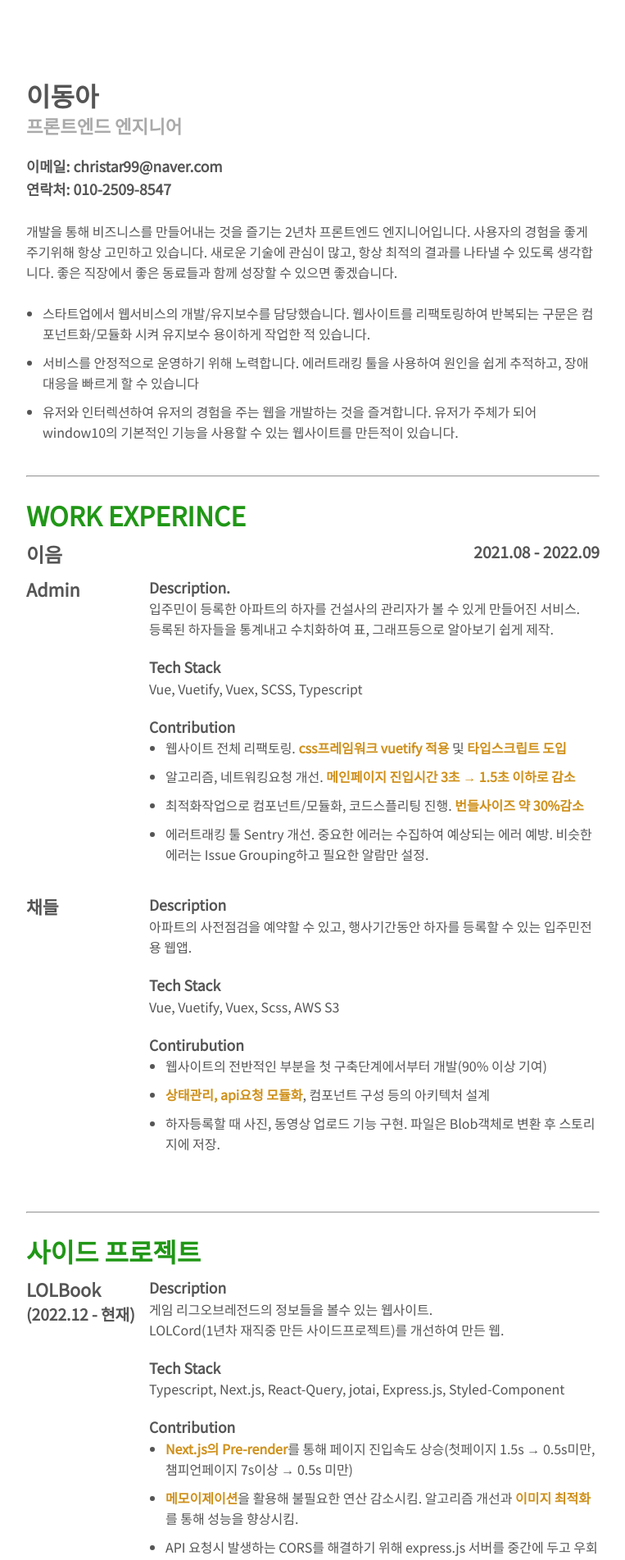
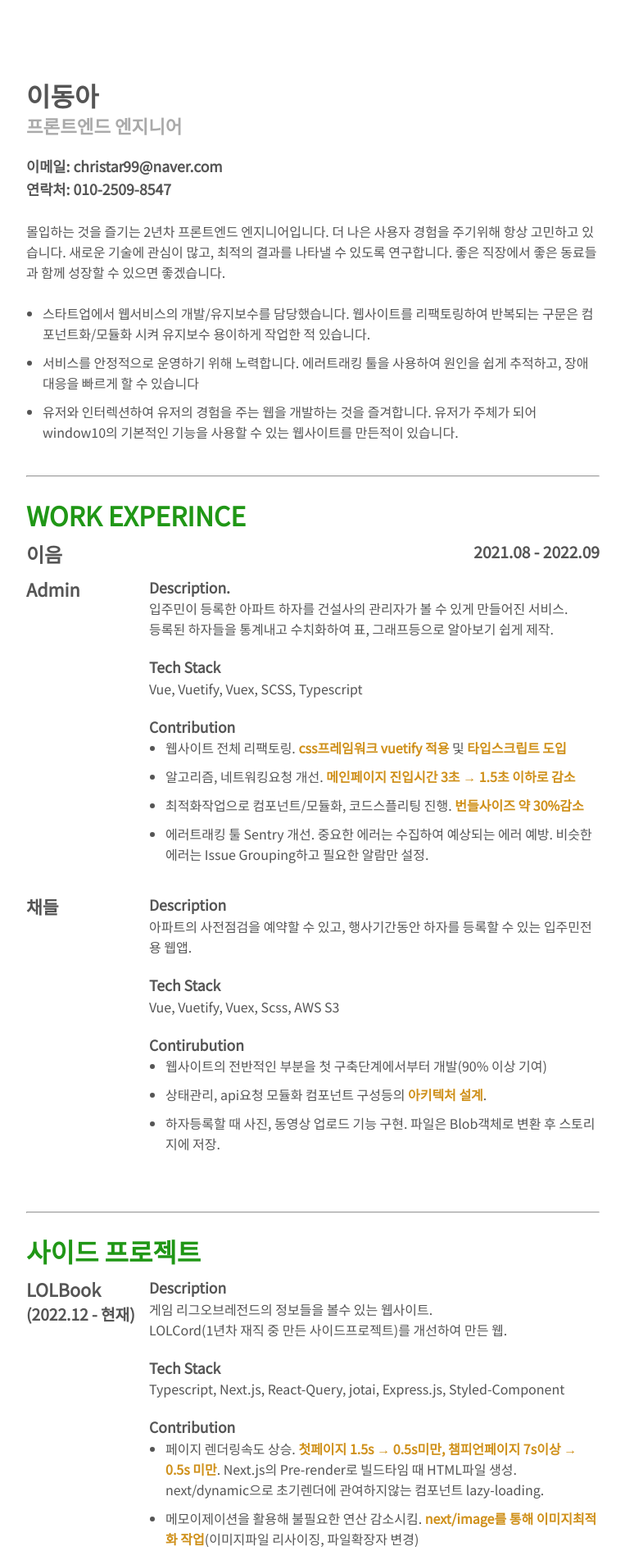
Before and after one commit to christar99/resume, a Next.js app: page / in a window 1280 px wide. Shown: the top 1903 px of the page at 82% size, without its empty margins (258-1021 px from the left). Built offline with nearby package versions, Linux system fonts and the light colour scheme.

Commit message:
이력서수정 최종본

```diff
--- a/src/pages/index.tsx
+++ b/src/pages/index.tsx
@@ -12,9 +12,9 @@ export default function index() {
                 <Phone>연락처: 010-2509-8547</Phone>
                 <Introduce>
                     <Description>
-                        개발을 통해 비즈니스를 만들어내는 것을 즐기는 2년차 프론트엔드 엔지니어입니다. 사용자의 경험을
-                        좋게 주기위해 항상 고민하고 있습니다. 새로운 기술에 관심이 많고, 항상 최적의 결과를 나타낼 수
-                        있도록 생각합니다. 좋은 직장에서 좋은 동료들과 함께 성장할 수 있으면 좋겠습니다.
+                        몰입하는 것을 즐기는 2년차 프론트엔드 엔지니어입니다. 더 나은 사용자 경험을 주기위해 항상
+                        고민하고 있습니다. 새로운 기술에 관심이 많고, 최적의 결과를 나타낼 수 있도록 연구합니다. 좋은
+                        직장에서 좋은 동료들과 함께 성장할 수 있으면 좋겠습니다.
                     </Description>
                     <ContentUL>
                         <ContentList>
@@ -42,7 +42,7 @@ export default function index() {
                     <SectionContent>
                         <ProjectSubtitle>Description.</ProjectSubtitle>
                         <Description>
-                            입주민이 등록한 아파트의 하자를 건설사의 관리자가 볼 수 있게 만들어진 서비스. <br />
+                            입주민이 등록한 아파트 하자를 건설사의 관리자가 볼 수 있게 만들어진 서비스. <br />
                             등록된 하자들을 통계내고 수치화하여 표, 그래프등으로 알아보기 쉽게 제작.
                         </Description>
                         <ProjectSubtitle>Tech Stack</ProjectSubtitle>
@@ -83,7 +83,7 @@ export default function index() {
                                 웹사이트의 전반적인 부분을 첫 구축단계에서부터 개발(90% 이상 기여)
                             </ContentList>
                             <ContentList>
-                                <Emphasis>상태관리, api요청 모듈화</Emphasis>, 컴포넌트 구성 등의 아키텍처 설계
+                                상태관리, api요청 모듈화 컴포넌트 구성등의 <Emphasis>아키텍처 설계</Emphasis>.
                             </ContentList>
                             <ContentList>
                                 하자등록할 때 사진, 동영상 업로드 기능 구현. 파일은 Blob객체로 변환 후 스토리지에 저장.
@@ -105,19 +105,22 @@ export default function index() {
                         <Description>
                             게임 리그오브레전드의 정보들을 볼수 있는 웹사이트.
                             <br />
-                            LOLCord(1년차 재직중 만든 사이드프로젝트)를 개선하여 만든 웹.
+                            LOLCord(1년차 재직 중 만든 사이드프로젝트)를 개선하여 만든 웹.
                         </Description>
                         <ProjectSubtitle>Tech Stack</ProjectSubtitle>
                         <Description>Typescript, Next.js, React-Query, jotai, Express.js, Styled-Component</Description>
                         <ProjectSubtitle>Contribution</ProjectSubtitle>
                         <ContentUL>
                             <ContentList>
-                                <Emphasis>Next.js의 Pre-render</Emphasis>를 통해 페이지 진입속도 상승(첫페이지 1.5s →
-                                0.5s미만, 챔피언페이지 7s이상 → 0.5s 미만)
+                                페이지 렌더링속도 상승.{" "}
+                                <Emphasis>첫페이지 1.5s → 0.5s미만, 챔피언페이지 7s이상 → 0.5s 미만</Emphasis>.
+                                Next.js의 Pre-render로 빌드타임 때 HTML파일 생성. next/dynamic으로 초기렌더에
+                                관여하지않는 컴포넌트 lazy-loading.
                             </ContentList>
                             <ContentList>
-                                <Emphasis>메모이제이션</Emphasis>을 활용해 불필요한 연산 감소시킴. 알고리즘 개선과{" "}
-                                <Emphasis>이미지 최적화</Emphasis>를 통해 성능을 향상시킴.
+                                메모이제이션을 활용해 불필요한 연산 감소시킴.{" "}
+                                <Emphasis>next/image를 통해 이미지최적화 작업</Emphasis>(이미지파일 리사이징, 파일확장자
+                                변경)
                             </ContentList>
                             <ContentList>
                                 API 요청시 발생하는 CORS를 해결하기 위해 express.js 서버를 중간에 두고 우회하는 방식을
@@ -207,7 +210,7 @@ const PageWrap = styled.div`
 `;
 
 const Emphasis = styled.p`
-    display: inline-block;
+    display: inline;
     color: #cf901a;
     font-weight: 700;
 `;
```
